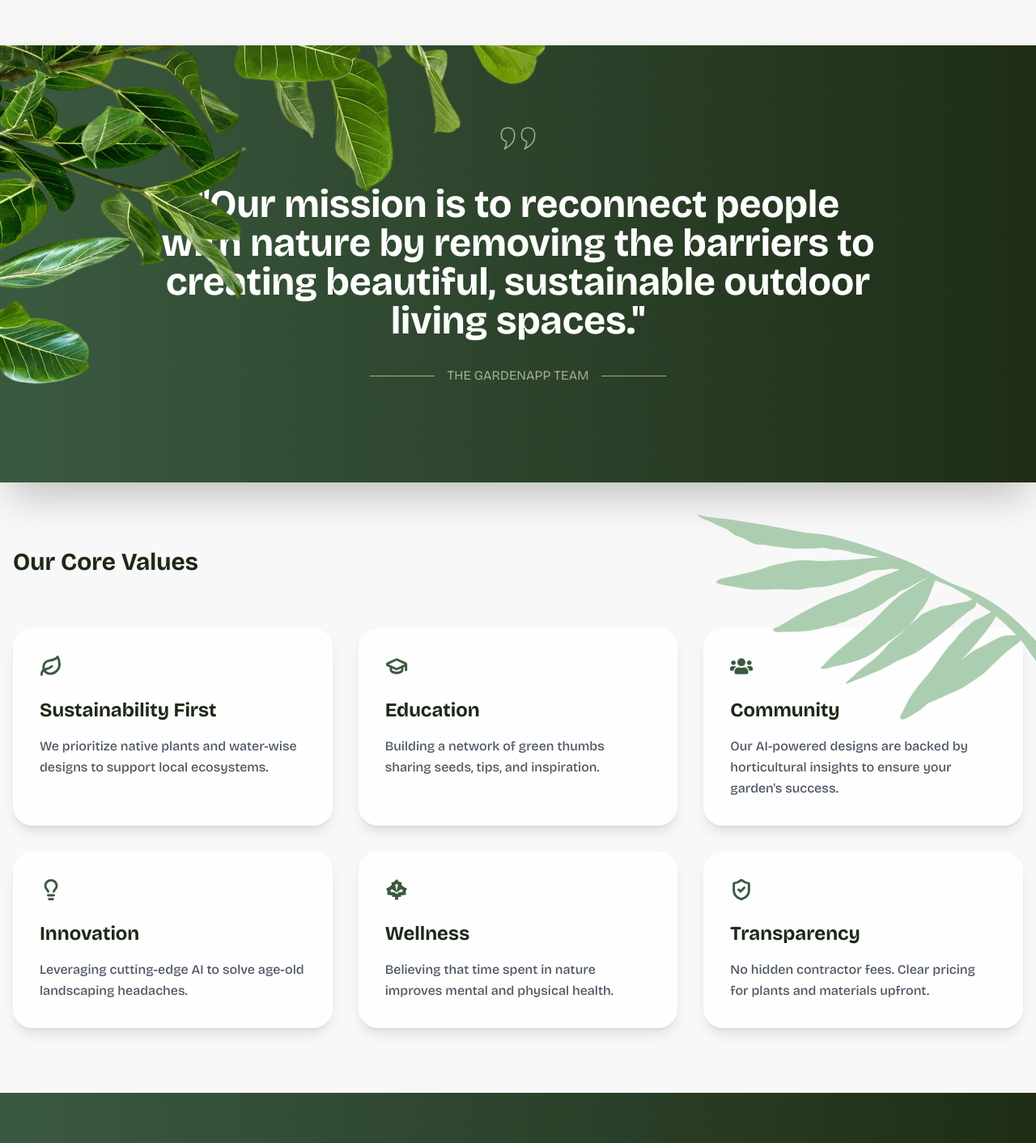
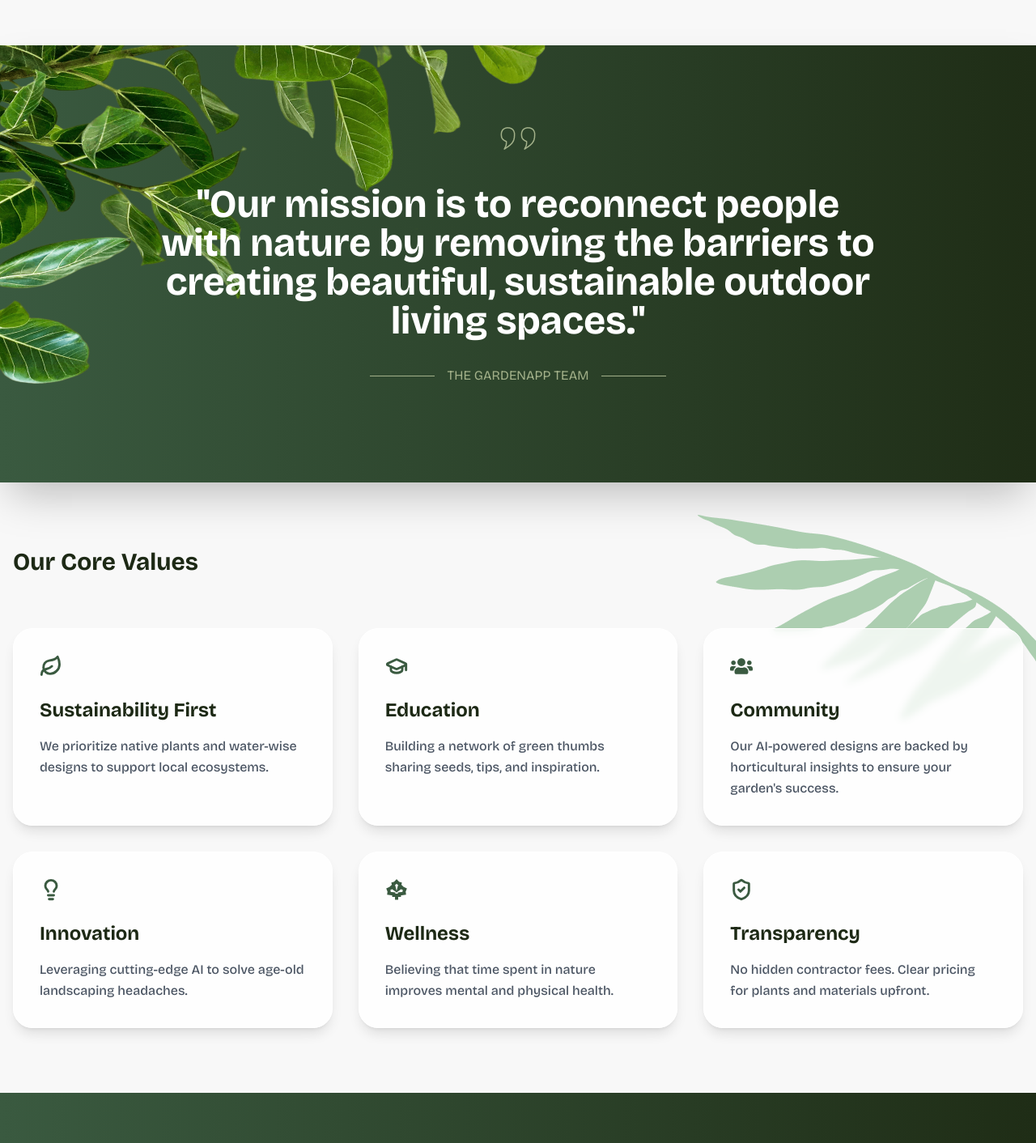
Before and after one commit to Sanjida-Khanam778/maramurray-web, a React (Vite) app: page /about in a window 1280 px wide. Shown: the part 1245-2657 px from the top of the page at 81% size. Built offline with nearby package versions, Linux system fonts and the light colour scheme.

Commit message:
responsive done

```diff
--- a/src/Pages/About/About.jsx
+++ b/src/Pages/About/About.jsx
@@ -78,7 +78,7 @@ export default function About() {
                 <img src={leaf4} className='absolute z-10 left-0 top-0' alt="" />
                 <div className="bg-gradient-to-l from-[#1F2D16] to-[#3A5A40] p-12 md:p-20 text-white shadow-2xl relative overflow-hidden">
                     <img src={quotation} className='mx-auto mb-6' alt="" />
-                    <p className="text-3xl xl:text-5xl text-white max-w-4xl mx-auto font-bold mb-8">
+                    <p className="text-3xl xl:text-5xl text-white max-w-4xl mx-auto font-bold mb-8 z-50 relative">
                         "Our mission is to reconnect people with
                         nature by removing the barriers to
                         creating beautiful, sustainable outdoor
@@ -106,7 +106,7 @@ export default function About() {
                     <h2 className="text-3xl font-bold text-left text-[#1D2915] mb-16">
                         Our Core Values
                     </h2>
-                    <div className="grid grid-cols-1 md:grid-cols-2 lg:grid-cols-3 gap-8">
+                    <div className="grid grid-cols-1 md:grid-cols-2 lg:grid-cols-3 gap-8 z-50 relative">
                         {values.map((value, index) => (
                             <div
                                 key={index}
--- a/src/components/GardenTips/GardenTips.jsx
+++ b/src/components/GardenTips/GardenTips.jsx
@@ -42,7 +42,7 @@ export default function GardenTips() {
                 </div>
 
                 {/* Cards Grid */}
-                <div className="grid grid-cols-1 md:grid-cols-2 lg:grid-cols-4 gap-6">
+                <div className="grid grid-cols-1 md:grid-cols-2 lg:grid-cols-4 gap-6 z-50 relative">
                     {tips.map((tip, index) => (
                         <div
                             key={index}
--- a/src/components/Navbar/Navbar.jsx
+++ b/src/components/Navbar/Navbar.jsx
@@ -15,7 +15,7 @@ export default function Navbar() {
   ];
 
   return (
-    <nav className={`w-full z-50 bg-[#E7E9DD]/60 backdrop-blur-md rounded-b-full ${location.pathname === "/"
+    <nav className={`w-full z-50 bg-[#E7E9DD]/60 backdrop-blur-md lg:rounded-b-full ${location.pathname === "/"
       ? ""
       : "absolute top-0 left-0"}`}>
       <div className="w-11/12 mx-auto px-4 sm:px-6 lg:px-8 py-4">
```
